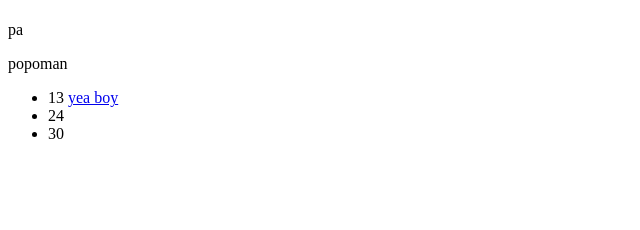
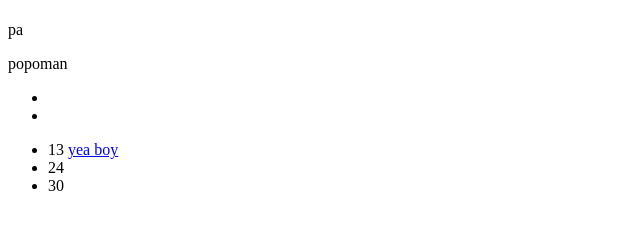
Before and after one commit to delmarc/Objectified, a plain HTML site: page index.html in a window 1280 px wide. Shown: the whole page, without its empty margins (0-640 px from the left). Drawn offline with Linux system fonts and the light colour scheme.

Commit message:
Now you can pass data from the template itself
Also added todos in the readme… things for me to do and think of later…
like next week laters…

```diff
--- a/Objectified.js
+++ b/Objectified.js
@@ -18,10 +18,11 @@
 		}
 	}
 }(this, function(objectified){
+	// have to do catches for node and such
 
-	// shortener
 	var d = document,
 		b = d.body;
+
 
 	function createA(elementString){
 		return d.createElement(elementString);
@@ -33,6 +34,7 @@
 
 	function extendAttrsOnObj(element, attributes){
 		for(var attr in attributes){
+			try{
 				if( element.hasOwnProperty(attr) ){
 					element[attr] = attributes[attr];
 				} else {
@@ -48,12 +50,17 @@
 							break;
 						case "html":
 						case "HTML":
-					case "h":
+						case "H":
 							element.innerHTML = attributes[attr];
 							break;
 						default:
 							element.setAttribute(attr,attributes[attr]);
 					}
+				}
+			} catch(e){
+				// catching something cause i needed to know what was happening
+				console.error(e)
+				console.log(element, attributes)
 			}
 		}
 	}
@@ -97,12 +104,22 @@
 			} else if(typeof JSONtemplate.childNodes[i] === "object" && JSONtemplate.childNodes[i].childLooped){
 				var childContainer = renderAnElementForMe(containerFragment,JSONdata,JSONtemplate.childNodes[i],true);
 
+				if(typeof JSONtemplate.childNodes[i].childData === "object"){
+					for(var j = 0;j<JSONtemplate.childNodes[i].childData.length;j++){
+						JSONtemplate.childNodes[i].childNodes[0].passedData = JSONtemplate.childNodes[i].childData[j];
+
+						renderAnElementForMe(childContainer,
+							JSONtemplate.childNodes[i].childData[j],
+							JSONtemplate.childNodes[i].childNodes[0]);
+					}
+				} else {
 					for(var j = 0;j<JSONdata[JSONtemplate.childNodes[i].childData].length;j++){
 						JSONtemplate.childNodes[i].childNodes[0].passedData = JSONdata[JSONtemplate.childNodes[i].childData][j];
 
 						renderAnElementForMe(childContainer,
 							JSONdata[JSONtemplate.childNodes[i].childData][j],
 							JSONtemplate.childNodes[i].childNodes[0]);
+					}
 				}
 			} else if(typeof JSONtemplate.childNodes[i] === "object" && JSONtemplate.childNodes[i].tag) {
 				if(JSONtemplate.childNodes[i].data || JSONtemplate.childNodes[i].childData){
--- a/index.html
+++ b/index.html
@@ -47,7 +47,23 @@
 						"attributes":{
 							"className" : "anArticle someContainer",
 							"id" : "anarticleid"
-						}
+						},
+						"childNodes": [
+							{
+								"tag" : "ul",
+								"childLooped" : true,
+								"childData" : [{
+									"innerText":"yea"
+								},{
+									"innerText":"boy"
+								}],
+								"childNodes": [
+									{
+										"tag" : "li"
+									}
+								]
+							}
+						]
 					},{
 						"tag" : "footer",
 						"attributes":{
```
Also changed, not shown: README.md. Lines whose indentation alone changed are shown as unchanged.
